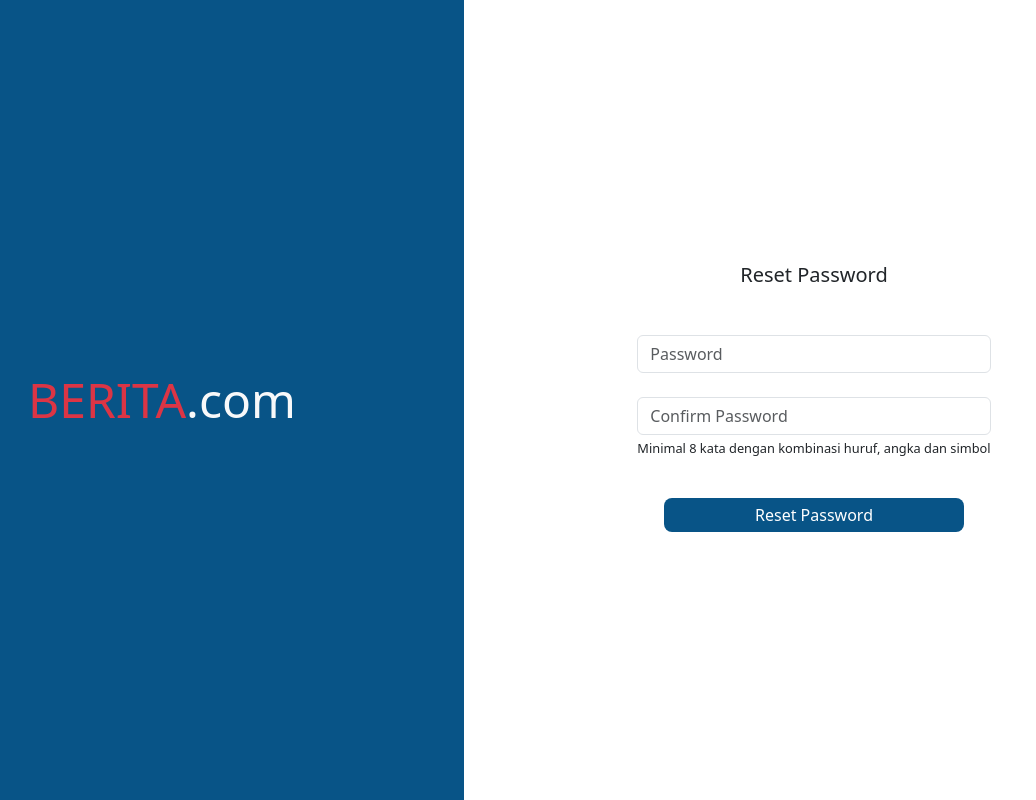
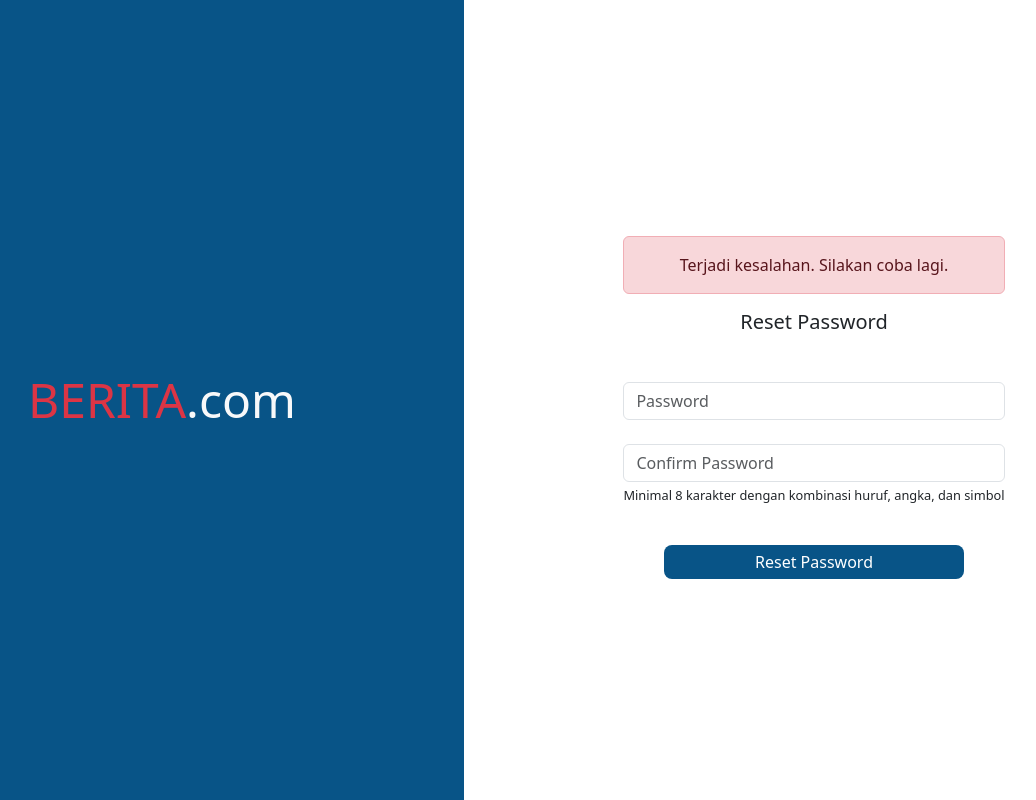
Before and after one commit to f3-bagus/19-1-portal-berita, a Vue app in the folder frontend/: page /reset-password in a window 1280 px wide. Both pictures are taken after a click on the button "Reset Password". Shown: the whole page, without its empty margins (128-1164 px from the left). Built offline with nearby package versions, Linux system fonts and the light colour scheme; no server answers.

Commit message:
feat(reset-password): API configuration in reset password

```diff
--- a/frontend/src/views/ResetPassword.vue
+++ b/frontend/src/views/ResetPassword.vue
@@ -1,19 +1,29 @@
 <template>
   <AuthLayout>
     <div class="content-wrapper">
+      <!-- Alert Section -->
+      <div v-if="message" :class="`alert ${messageType}`" role="alert">
+        {{ message }}
+      </div>
       <h5 class="d-flex justify-content-center mb-5">Reset Password</h5>
-      <input class="form-control" type="password" placeholder="Password" />
       <input
+        v-model="newPassword"
+        class="form-control"
+        type="password"
+        placeholder="Password"
+      />
+      <input
+        v-model="confPassword"
         class="form-control mt-4"
         type="password"
         placeholder="Confirm Password"
       />
       <div class="font-size-small mt-1 my-3">
-        Minimal 8 kata dengan kombinasi huruf, angka dan simbol
+        Minimal 8 karakter dengan kombinasi huruf, angka, dan simbol
       </div>
       <button
+        @click="resetPassword"
         type="button"
-        variant="primary"
         class="mt-4 forgot-password-button"
       >
         Reset Password
@@ -23,12 +33,59 @@
 </template>
 
 <script>
+import axios from "axios";
 import AuthLayout from "../components/Auth/AuthLayout.vue";
 
 export default {
   name: "ResetPassword",
   components: {
     AuthLayout,
+  },
+  data() {
+    return {
+      newPassword: "",
+      confPassword: "",
+      message: "",
+      messageType: "",
+    };
+  },
+  methods: {
+    async resetPassword() {
+      const resetToken = this.$route.query.token; // Ambil token dari query params
+      try {
+        const response = await axios.post(
+          "http://localhost:5000/reset-password",
+          {
+            resetToken,
+            newPassword: this.newPassword,
+            confPassword: this.confPassword,
+          }
+        );
+
+        if (response.data.success) {
+          this.showMessage("Password berhasil direset", "alert-success");
+          // Redirect to login page after a successful password reset
+          setTimeout(() => {
+            this.$router.push({ name: "Login" });
+          }, 2000); // Redirect after 2 seconds
+        } else {
+          this.showMessage(
+            response.data.msg || "Gagal mereset password. Silakan coba lagi.",
+            "alert-danger"
+          );
+        }
+      } catch (error) {
+        console.error("Error resetting password:", error);
+        this.showMessage(
+          "Terjadi kesalahan. Silakan coba lagi.",
+          "alert-danger"
+        );
+      }
+    },
+    showMessage(msg, type) {
+      this.message = msg;
+      this.messageType = type;
+    },
   },
 };
 </script>
@@ -53,4 +110,21 @@ export default {
 .forgot-password-button:hover {
   background-color: #023362;
 }
+
+.alert {
+  margin-top: 20px;
+  padding: 15px;
+  border-radius: 5px;
+  text-align: center;
+}
+
+.alert-success {
+  background-color: #d4edda;
+  color: #155724;
+}
+
+.alert-danger {
+  background-color: #f8d7da;
+  color: #721c24;
+}
 </style>
```
